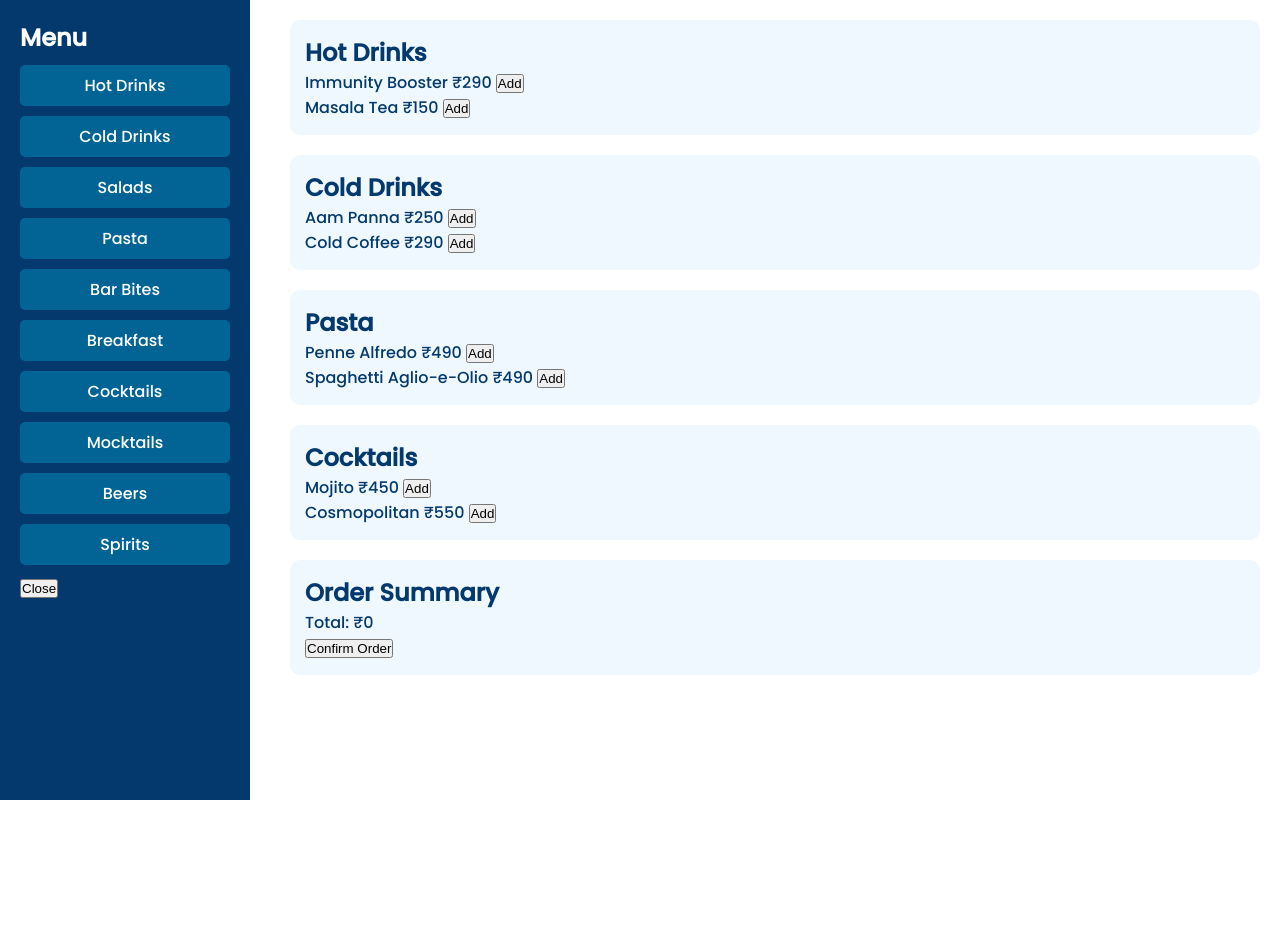
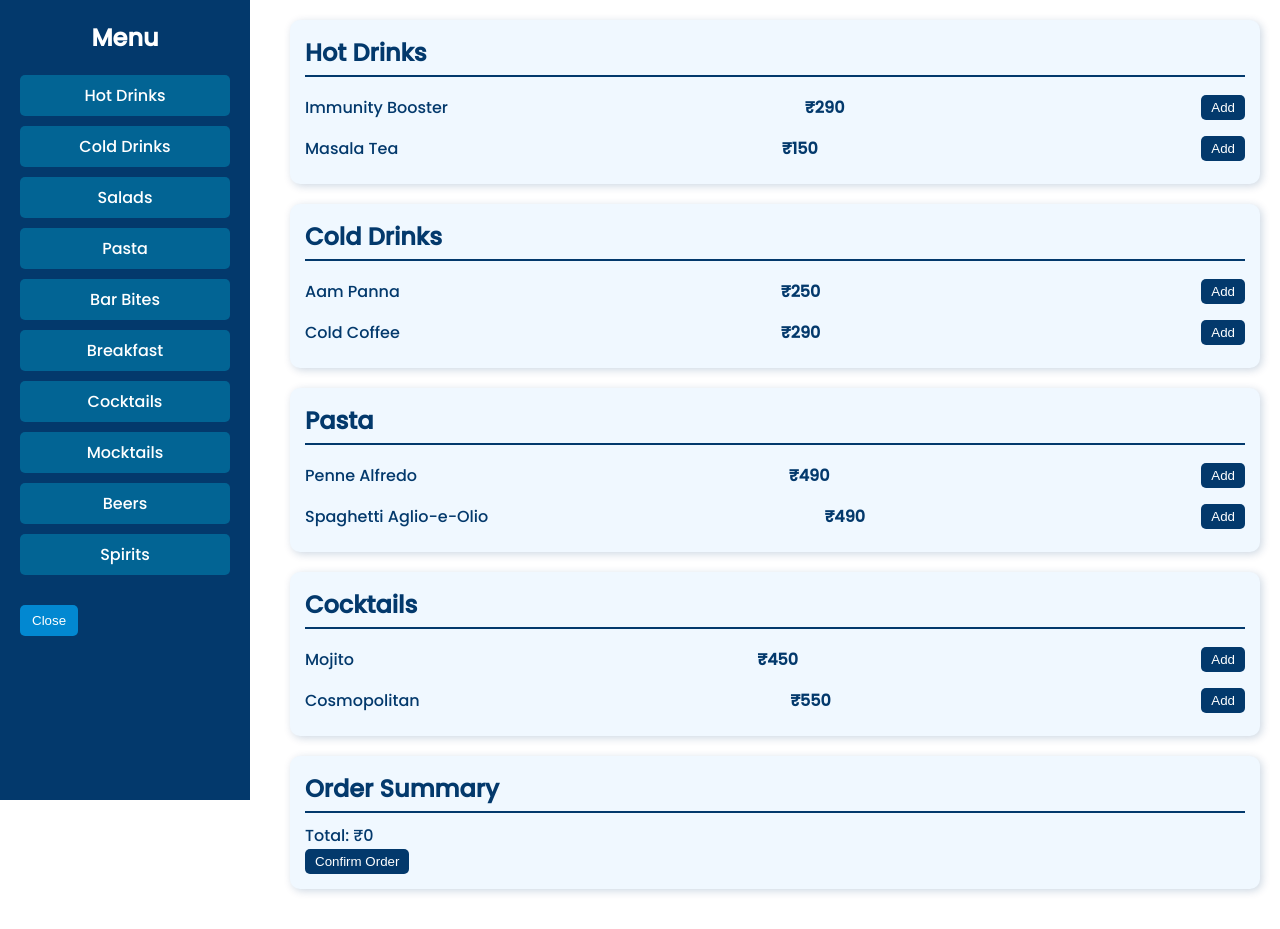
Before and after one commit to yagneshwarandesigngroup/Menu-test, a plain HTML site: page index.html in a window 1280 px wide. Before the commit the page ends 800 px from the top, so only its background shows below. Drawn offline with Linux system fonts and the light colour scheme.

Commit message:
Update styles.css

```diff
--- a/styles.css
+++ b/styles.css
@@ -1,3 +1,4 @@
+/* Base Reset & Smooth Scrolling */
 * {
   margin: 0;
   padding: 0;
@@ -12,20 +13,27 @@ body {
   display: flex;
 }
 
+/* Sidebar Styles */
 .sidebar {
   position: fixed;
+  top: 0;
   left: 0;
-  top: 0;
   width: 250px;
   height: 100%;
   background: #03396c;
   color: #fff;
   padding: 20px;
-  transition: transform 0.3s;
+  overflow-y: auto;
+  transition: transform 0.3s ease;
 }
 
 .sidebar.hidden {
   transform: translateX(-100%);
+}
+
+.sidebar h2 {
+  text-align: center;
+  margin-bottom: 20px;
 }
 
 .sidebar ul {
@@ -37,15 +45,31 @@ body {
 }
 
 .sidebar ul li a {
-  color: #fff;
-  text-decoration: none;
   display: block;
   padding: 8px;
   background: #026494;
+  color: #fff;
+  text-decoration: none;
   border-radius: 5px;
   text-align: center;
+  transition: background 0.3s;
 }
 
+.sidebar ul li a:hover {
+  background: #0288d1;
+}
+
+.toggle-btn {
+  margin-top: 20px;
+  background: #0288d1;
+  border: none;
+  color: #fff;
+  padding: 8px 12px;
+  border-radius: 5px;
+  cursor: pointer;
+}
+
+/* Bubble Toggle Button (smaller and positioned on center left) */
 .bubble {
   display: none;
   position: fixed;
@@ -53,19 +77,22 @@ body {
   left: 0;
   transform: translate(-50%, -50%);
   background: #0288d1;
+  border: none;
   color: #fff;
-  border: none;
   border-radius: 50%;
-  width: 50px;
-  height: 50px;
-  font-size: 1.5rem;
+  width: 30px;
+  height: 30px;
+  font-size: 1rem;
   cursor: pointer;
+  z-index: 1000;
 }
 
+/* Main Content Styles */
 .menu-container {
   margin-left: 270px;
   padding: 20px;
   width: calc(100% - 270px);
+  transition: margin-left 0.3s ease, width 0.3s ease;
 }
 
 .menu-section {
@@ -73,10 +100,38 @@ body {
   padding: 15px;
   border-radius: 10px;
   margin-bottom: 20px;
+  box-shadow: 2px 2px 8px rgba(3, 57, 108, 0.2);
 }
 
-#order-summary {
-  background: #f0f8ff;
-  padding: 15px;
-  border-radius: 10px;
+.menu-section h2 {
+  border-bottom: 2px solid #03396c;
+  padding-bottom: 5px;
+  margin-bottom: 10px;
+  color: #03396c;
 }
+
+.menu-item {
+  display: flex;
+  justify-content: space-between;
+  align-items: center;
+  padding: 8px 0;
+}
+
+.price {
+  font-weight: bold;
+  color: #03396c;
+}
+
+button {
+  background: #03396c;
+  border: none;
+  color: #fff;
+  padding: 5px 10px;
+  border-radius: 5px;
+  cursor: pointer;
+  transition: background 0.3s;
+}
+
+button:hover {
+  background: #026494;
+}
```
